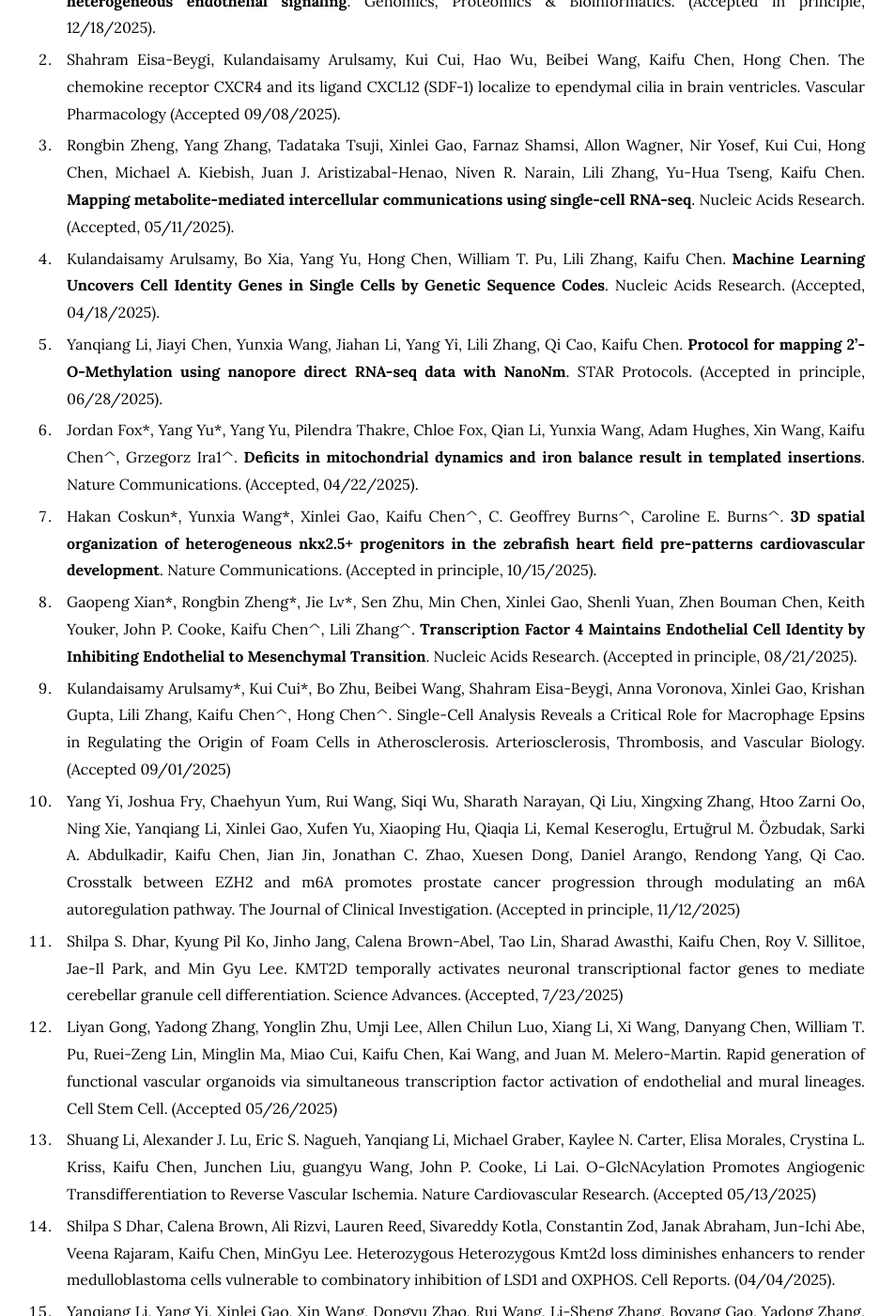
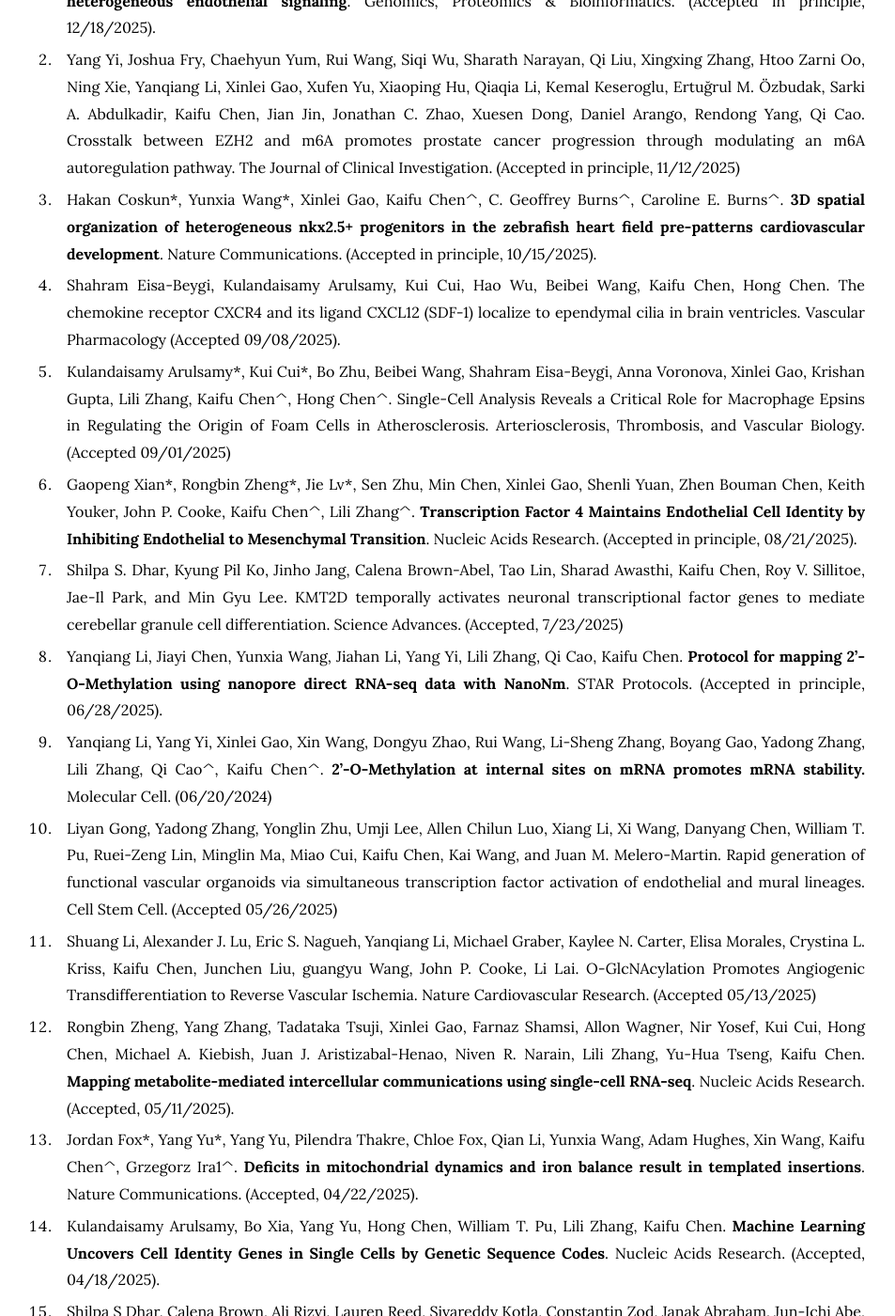
Before and after one commit to kaifuchenlab/kaifuchenlab.github.io, a Jekyll site: the page built from 3.publication/index.md, in a window 1280 px wide and 1400 px high, scrolled down 431 px. Shown: the whole window at 94% size, without its empty margins (169-1122 px from the left). Built offline with Jekyll 4.4.1, drawn with Linux system fonts in a browser that asks for light colours; some of the changed text lies outside the part shown.

Commit message:
Update index.md

```diff
--- a/3.publication/index.md
+++ b/3.publication/index.md
@@ -13,35 +13,33 @@ nav:
 
 104. Zimo Zhu\*, Rongbin Zheng\*^, Yang Yu, Lili Zhang, Kaifu Chen^. **Human single-cell atlas analysis reveals heterogeneous endothelial signaling**. Genomics, Proteomics & Bioinformatics. (Accepted in principle, 12/18/2025).
 
-103. Shahram Eisa-Beygi, Kulandaisamy Arulsamy, Kui Cui, Hao Wu, Beibei Wang, Kaifu Chen, Hong Chen. The chemokine receptor CXCR4 and its ligand CXCL12 (SDF-1) localize to ependymal cilia in brain ventricles. Vascular Pharmacology (Accepted 09/08/2025).
+103. Yang Yi, Joshua Fry, Chaehyun Yum, Rui Wang, Siqi Wu, Sharath Narayan, Qi Liu, Xingxing Zhang, Htoo Zarni Oo, Ning Xie, Yanqiang Li, Xinlei Gao, Xufen Yu, Xiaoping Hu, Qiaqia Li, Kemal Keseroglu, Ertuğrul M. Özbudak, Sarki A. Abdulkadir, Kaifu Chen, Jian Jin, Jonathan C. Zhao, Xuesen Dong, Daniel Arango, Rendong Yang, Qi Cao. Crosstalk between EZH2 and m6A promotes prostate cancer progression through modulating an m6A autoregulation pathway. The Journal of Clinical Investigation. (Accepted in principle, 11/12/2025)
 
+102. Hakan Coskun\*, Yunxia Wang\*, Xinlei Gao, Kaifu Chen^, C. Geoffrey Burns^, Caroline E. Burns^. **3D spatial organization of heterogeneous nkx2.5+ progenitors in the zebrafish heart field pre-patterns cardiovascular development**. Nature Communications. (Accepted in principle, 10/15/2025).
 
-102. Rongbin Zheng, Yang Zhang, Tadataka Tsuji, Xinlei Gao, Farnaz Shamsi, Allon Wagner, Nir Yosef, Kui Cui, Hong Chen, Michael A. Kiebish, Juan J. Aristizabal-Henao, Niven R. Narain, Lili Zhang, Yu-Hua Tseng, Kaifu Chen. **Mapping metabolite-mediated intercellular communications using single-cell RNA-seq**. Nucleic Acids Research. (Accepted, 05/11/2025).
+101. Shahram Eisa-Beygi, Kulandaisamy Arulsamy, Kui Cui, Hao Wu, Beibei Wang, Kaifu Chen, Hong Chen. The chemokine receptor CXCR4 and its ligand CXCL12 (SDF-1) localize to ependymal cilia in brain ventricles. Vascular Pharmacology (Accepted 09/08/2025).
 
-101. Kulandaisamy Arulsamy, Bo Xia, Yang Yu, Hong Chen, William T. Pu, Lili Zhang, Kaifu Chen. **Machine Learning Uncovers Cell Identity Genes in Single Cells by Genetic Sequence Codes**. Nucleic Acids Research. (Accepted, 04/18/2025).
+100. Kulandaisamy Arulsamy\*, Kui Cui\*, Bo Zhu, Beibei Wang, Shahram Eisa-Beygi, Anna Voronova, Xinlei Gao, Krishan Gupta, Lili Zhang, Kaifu Chen^, Hong Chen^. Single-Cell Analysis Reveals a Critical Role for Macrophage Epsins in Regulating the Origin of Foam Cells in Atherosclerosis. Arteriosclerosis, Thrombosis, and Vascular Biology. (Accepted 09/01/2025)
 
-100. Yanqiang Li, Jiayi Chen, Yunxia Wang, Jiahan Li, Yang Yi, Lili Zhang, Qi Cao, Kaifu Chen. **Protocol for mapping 2’-O-Methylation using nanopore direct RNA-seq data with NanoNm**. STAR Protocols. (Accepted in principle, 06/28/2025).
+99. Gaopeng Xian\*, Rongbin Zheng\*, Jie Lv\*, Sen Zhu, Min Chen, Xinlei Gao, Shenli Yuan, Zhen Bouman Chen,  Keith Youker, John P. Cooke, Kaifu Chen^, Lili Zhang^. **Transcription Factor 4 Maintains Endothelial Cell Identity by Inhibiting Endothelial to Mesenchymal Transition**. Nucleic Acids Research. (Accepted in principle, 08/21/2025).
 
-99. Jordan Fox\*, Yang Yu\*, Yang Yu, Pilendra Thakre, Chloe Fox, Qian Li, Yunxia Wang, Adam Hughes, Xin Wang, Kaifu Chen^, Grzegorz Ira1^. **Deficits in mitochondrial dynamics and iron balance result in templated insertions**. Nature Communications. (Accepted, 04/22/2025).
+98. Shilpa S. Dhar, Kyung Pil Ko, Jinho Jang, Calena Brown-Abel, Tao Lin, Sharad Awasthi, Kaifu Chen, Roy V. Sillitoe, Jae-Il Park, and Min Gyu Lee. KMT2D temporally activates neuronal transcriptional factor genes to mediate cerebellar granule cell differentiation. Science Advances. (Accepted, 7/23/2025)
 
-98. Hakan Coskun\*, Yunxia Wang\*, Xinlei Gao, Kaifu Chen^, C. Geoffrey Burns^, Caroline E. Burns^. **3D spatial organization of heterogeneous nkx2.5+ progenitors in the zebrafish heart field pre-patterns cardiovascular development**. Nature Communications. (Accepted in principle, 10/15/2025).
+97. Yanqiang Li, Jiayi Chen, Yunxia Wang, Jiahan Li, Yang Yi, Lili Zhang, Qi Cao, Kaifu Chen. **Protocol for mapping 2’-O-Methylation using nanopore direct RNA-seq data with NanoNm**. STAR Protocols. (Accepted in principle, 06/28/2025).
 
-97. Gaopeng Xian\*, Rongbin Zheng\*, Jie Lv\*, Sen Zhu, Min Chen, Xinlei Gao, Shenli Yuan, Zhen Bouman Chen,  Keith Youker, John P. Cooke, Kaifu Chen^, Lili Zhang^. **Transcription Factor 4 Maintains Endothelial Cell Identity by Inhibiting Endothelial to Mesenchymal Transition**. Nucleic Acids Research. (Accepted in principle, 08/21/2025).
+96. Yanqiang Li, Yang Yi, Xinlei Gao, Xin Wang, Dongyu Zhao, Rui Wang, Li-Sheng Zhang, Boyang Gao, Yadong Zhang, Lili Zhang, Qi Cao^, Kaifu Chen^. **2'-O-Methylation at internal sites on mRNA promotes mRNA stability.**  Molecular Cell. (06/20/2024)
 
-96. Kulandaisamy Arulsamy\*, Kui Cui\*, Bo Zhu, Beibei Wang, Shahram Eisa-Beygi, Anna Voronova, Xinlei Gao, Krishan Gupta, Lili Zhang, Kaifu Chen^, Hong Chen^. Single-Cell Analysis Reveals a Critical Role for Macrophage Epsins in Regulating the Origin of Foam Cells in Atherosclerosis. Arteriosclerosis, Thrombosis, and Vascular Biology. (Accepted 09/01/2025)
+95. Liyan Gong, Yadong Zhang, Yonglin Zhu, Umji Lee, Allen Chilun Luo, Xiang Li, Xi Wang, Danyang Chen, William T. Pu, Ruei-Zeng Lin, Minglin Ma, Miao Cui, Kaifu Chen, Kai Wang, and Juan M. Melero-Martin. Rapid generation of functional vascular organoids via simultaneous transcription factor activation of endothelial and mural lineages. Cell Stem Cell. (Accepted 05/26/2025)
 
-95. Yang Yi, Joshua Fry, Chaehyun Yum, Rui Wang, Siqi Wu, Sharath Narayan, Qi Liu, Xingxing Zhang, Htoo Zarni Oo, Ning Xie, Yanqiang Li, Xinlei Gao, Xufen Yu, Xiaoping Hu, Qiaqia Li, Kemal Keseroglu, Ertuğrul M. Özbudak, Sarki A. Abdulkadir, Kaifu Chen, Jian Jin, Jonathan C. Zhao, Xuesen Dong, Daniel Arango, Rendong Yang, Qi Cao. Crosstalk between EZH2 and m6A promotes prostate cancer progression through modulating an m6A autoregulation pathway. The Journal of Clinical Investigation. (Accepted in principle, 11/12/2025)
+94. Shuang Li, Alexander J. Lu, Eric S. Nagueh, Yanqiang Li, Michael Graber, Kaylee N. Carter, Elisa Morales, Crystina L. Kriss, Kaifu Chen, Junchen Liu, guangyu Wang, John P. Cooke, Li Lai. O-GlcNAcylation Promotes Angiogenic Transdifferentiation to Reverse Vascular Ischemia. Nature Cardiovascular Research. (Accepted 05/13/2025)
 
-94. Shilpa S. Dhar, Kyung Pil Ko, Jinho Jang, Calena Brown-Abel, Tao Lin, Sharad Awasthi, Kaifu Chen, Roy V. Sillitoe, Jae-Il Park, and Min Gyu Lee. KMT2D temporally activates neuronal transcriptional factor genes to mediate cerebellar granule cell differentiation. Science Advances. (Accepted, 7/23/2025)
+93. Rongbin Zheng, Yang Zhang, Tadataka Tsuji, Xinlei Gao, Farnaz Shamsi, Allon Wagner, Nir Yosef, Kui Cui, Hong Chen, Michael A. Kiebish, Juan J. Aristizabal-Henao, Niven R. Narain, Lili Zhang, Yu-Hua Tseng, Kaifu Chen. **Mapping metabolite-mediated intercellular communications using single-cell RNA-seq**. Nucleic Acids Research. (Accepted, 05/11/2025).
 
-93. Liyan Gong, Yadong Zhang, Yonglin Zhu, Umji Lee, Allen Chilun Luo, Xiang Li, Xi Wang, Danyang Chen, William T. Pu, Ruei-Zeng Lin, Minglin Ma, Miao Cui, Kaifu Chen, Kai Wang, and Juan M. Melero-Martin. Rapid generation of functional vascular organoids via simultaneous transcription factor activation of endothelial and mural lineages. Cell Stem Cell. (Accepted 05/26/2025)
+92. Jordan Fox\*, Yang Yu\*, Yang Yu, Pilendra Thakre, Chloe Fox, Qian Li, Yunxia Wang, Adam Hughes, Xin Wang, Kaifu Chen^, Grzegorz Ira1^. **Deficits in mitochondrial dynamics and iron balance result in templated insertions**. Nature Communications. (Accepted, 04/22/2025).
 
-92. Shuang Li, Alexander J. Lu, Eric S. Nagueh, Yanqiang Li, Michael Graber, Kaylee N. Carter, Elisa Morales, Crystina L. Kriss, Kaifu Chen, Junchen Liu, guangyu Wang, John P. Cooke, Li Lai. O-GlcNAcylation Promotes Angiogenic Transdifferentiation to Reverse Vascular Ischemia. Nature Cardiovascular Research. (Accepted 05/13/2025)
+91. Kulandaisamy Arulsamy, Bo Xia, Yang Yu, Hong Chen, William T. Pu, Lili Zhang, Kaifu Chen. **Machine Learning Uncovers Cell Identity Genes in Single Cells by Genetic Sequence Codes**. Nucleic Acids Research. (Accepted, 04/18/2025).
 
-91. Shilpa S Dhar, Calena Brown, Ali Rizvi, Lauren Reed, Sivareddy Kotla, Constantin Zod, Janak Abraham, Jun-Ichi Abe, Veena Rajaram, Kaifu Chen, MinGyu Lee. Heterozygous Heterozygous Kmt2d loss diminishes enhancers to render medulloblastoma cells vulnerable to combinatory inhibition of LSD1 and OXPHOS. Cell Reports. (04/04/2025).
-
-90. Yanqiang Li, Yang Yi, Xinlei Gao, Xin Wang, Dongyu Zhao, Rui Wang, Li-Sheng Zhang, Boyang Gao, Yadong Zhang, Lili Zhang, Qi Cao^, Kaifu Chen^. **2'-O-Methylation at internal sites on mRNA promotes mRNA stability.**
-Molecular Cell. (06/20/2024)
+90. Shilpa S Dhar, Calena Brown, Ali Rizvi, Lauren Reed, Sivareddy Kotla, Constantin Zod, Janak Abraham, Jun-Ichi Abe, Veena Rajaram, Kaifu Chen, MinGyu Lee. Heterozygous Heterozygous Kmt2d loss diminishes enhancers to render medulloblastoma cells vulnerable to combinatory inhibition of LSD1 and OXPHOS. Cell Reports. (04/04/2025).
 
 89. Kaiyuan Wu\*, Yanqiang Li\*^, Yang Yi, Yang Yu, Yunxia Wang, Lili Zhang, Qi Cao, Kaifu Chen^. The detection, function, and therapeutic potential of RNA 2'-O-methylation.
 The Innovation Life. (Accepted, 11/25/2024)
```
